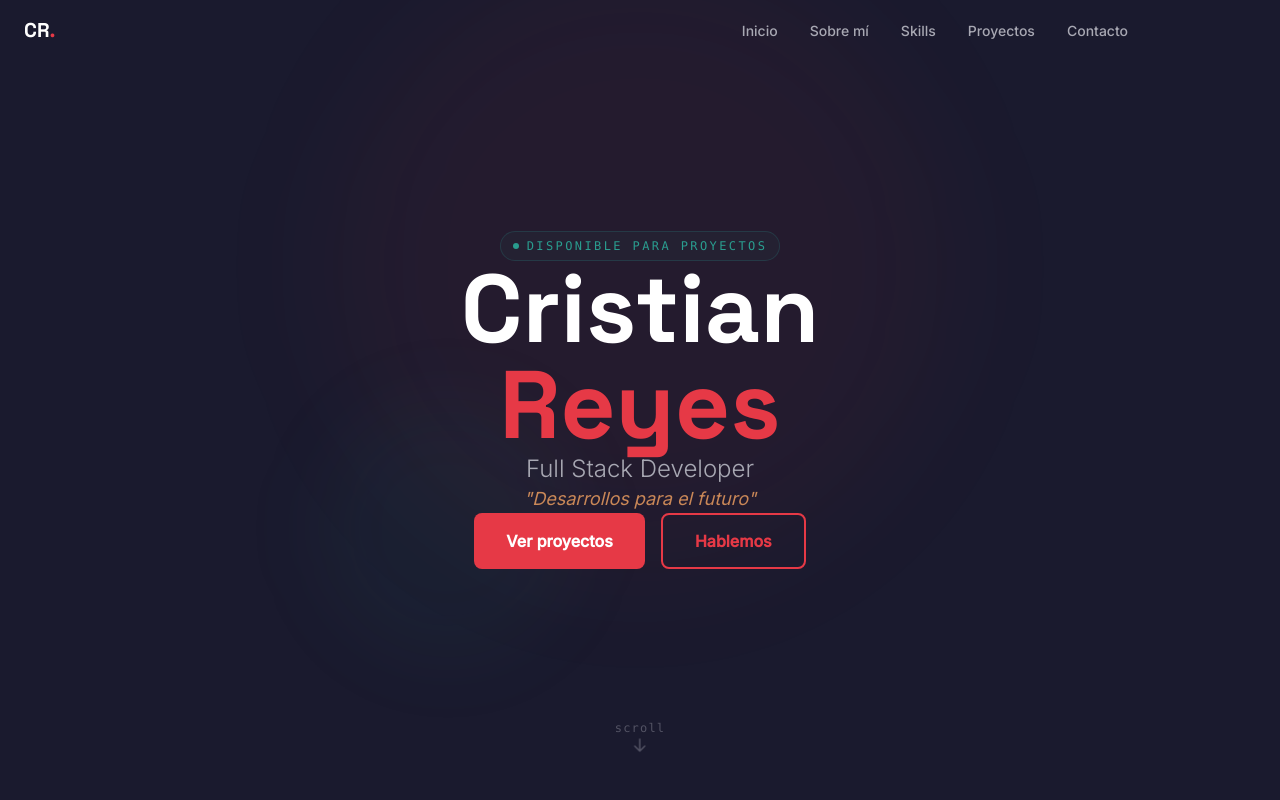
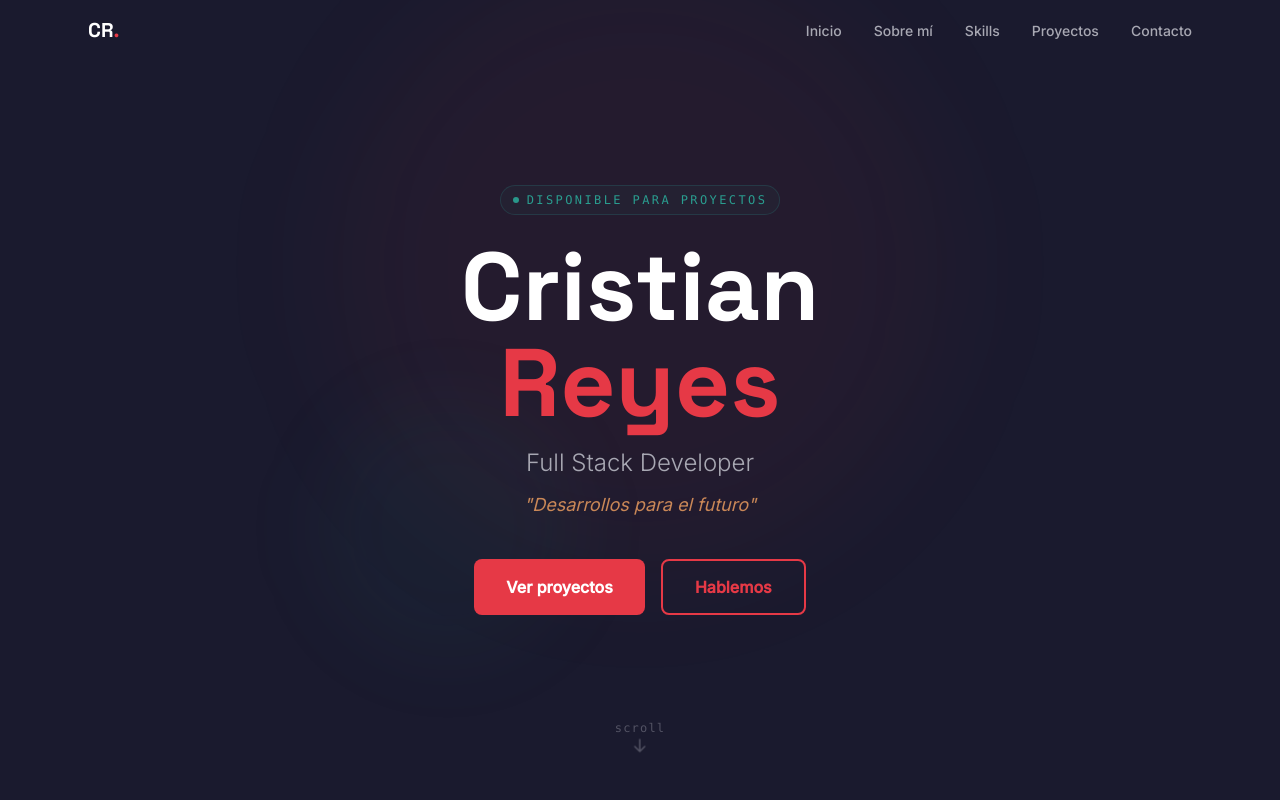
Before and after one commit to cristianalonsor/portafolio, a React (Vite) app in the folder frontend/: page / in a window 1280 px wide. Shown: the top 800 px of the page. Built offline with nearby package versions, Linux system fonts and the light colour scheme.

Commit message:
fix: eliminar margin: 0 para centrar el documento

```diff
--- a/frontend/src/index.css
+++ b/frontend/src/index.css
@@ -15,8 +15,6 @@
 
 * {
   box-sizing: border-box;
-  margin: 0;
-  /* padding: 0; */
 }
 
 html {
```
